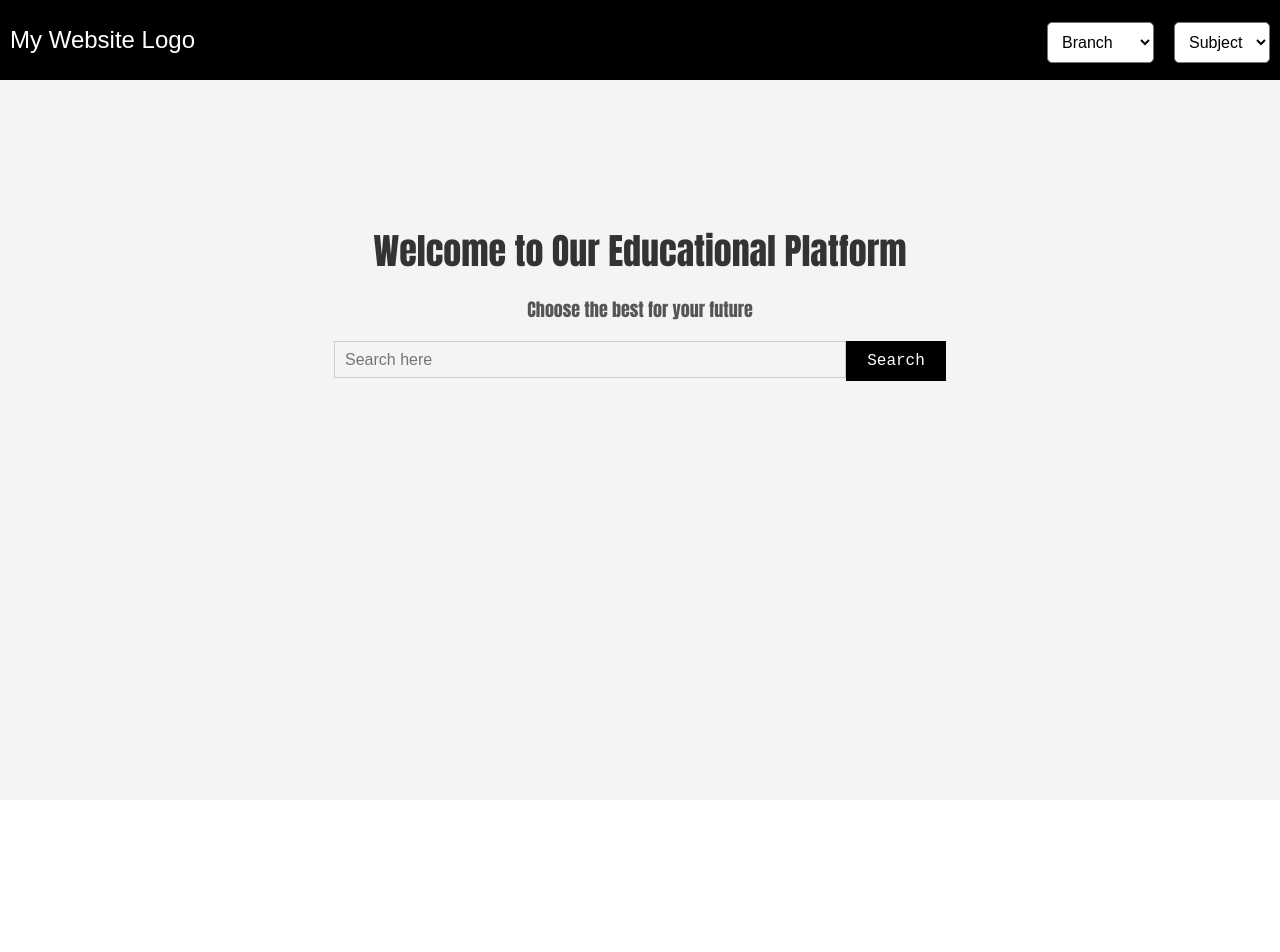
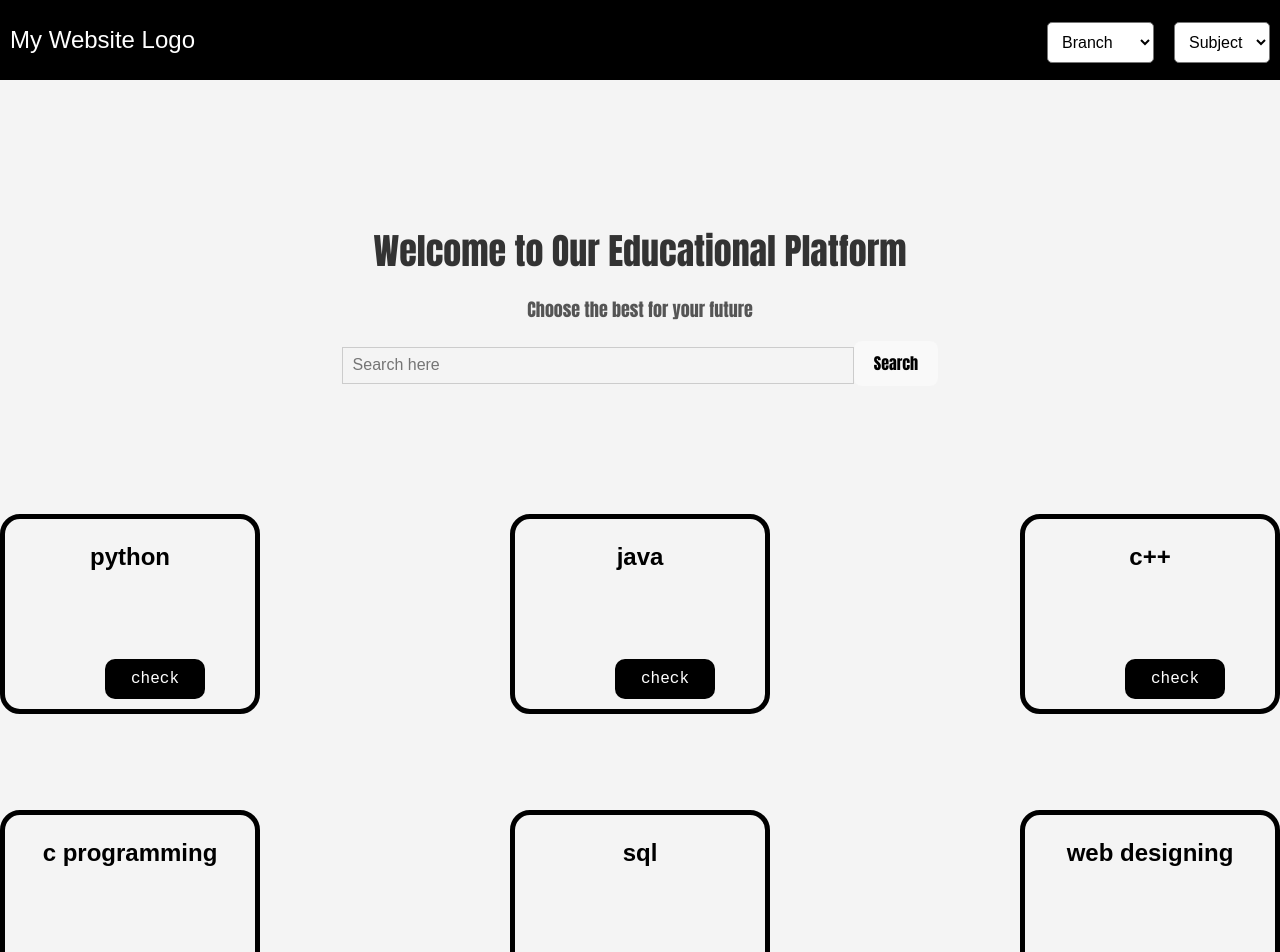
Before and after one commit to Kolarenuka2024/frontend, a React (Vite) app in the folder frontend/: page /home in a window 1280 px wide. Shown: the top 952 px of the page. Before the commit the page ends 800 px from the top, so only its background shows below. Built offline with nearby package versions, Linux system fonts and the light colour scheme.

Commit message:
added boxes in home page

```diff
--- a/frontend/src/components/home.jsx
+++ b/frontend/src/components/home.jsx
@@ -31,6 +31,35 @@ function Home() {
           <input type="text" name="query" placeholder="Search here" />
           <button type="submit" className="button">Search</button>
       </div>
+      <div class="local">
+        <div class="box">
+            <h2>python</h2>
+            <button>check</button>
+       </div>
+        <div class="box">
+        <h2>java</h2>
+        <button>check</button>
+        </div>
+        <div class="box">
+        <h2>c++</h2>
+        <button>check</button>
+        </div>
+         </div><br></br><br></br><br></br><br></br>
+         <div class="local">
+         <div class="box">
+            <h2>c programming</h2>
+            <button>check</button>
+       </div>
+        <div class="box">
+        <h2>sql</h2>
+        <button>check</button>
+        </div>
+        <div class="box">
+        <h2>web designing</h2>
+        <button>check</button>
+        </div>
+        </div>
+
     </div>
   );
 }
--- a/frontend/src/styles/home.css
+++ b/frontend/src/styles/home.css
@@ -4,7 +4,7 @@
   margin: 0;
   padding: 0;
   width: 100%;
-  height: 100%;
+  height: 200%;
   position: absolute;
   top: 0px;
 }
@@ -60,17 +60,20 @@ input{
   border: 1px solid #ccc;
 }
 
-.button {
+.local button {
   padding: 0px 10px;
   width: 100px;
   height: 40px;
-  border-radius: 0px;
+  border-radius: 10px;
   background-color: black;
   color: white;
   font-family: 'Courier New', Courier, monospace;
   border: none;
   cursor: pointer;
   transition: background-color 0.3s ease;
+  position: absolute;
+  bottom: 10px;
+  left: 100px;
 }
 
 .button:hover {
@@ -82,3 +85,20 @@ input{
   padding: 10%;
   font-family: Impact, Haettenschweiler, 'Arial Narrow Bold', sans-serif;
 }
+.local
+{
+  display:flex;
+  gap:250px;
+}
+.box
+{
+   text-align: center;
+  width: 300px;
+  height: 200px;
+  border-radius: 20px;
+  border: 5px solid black;
+  position: relative;
+left: 10px;
+color: black;
+
+}
```
